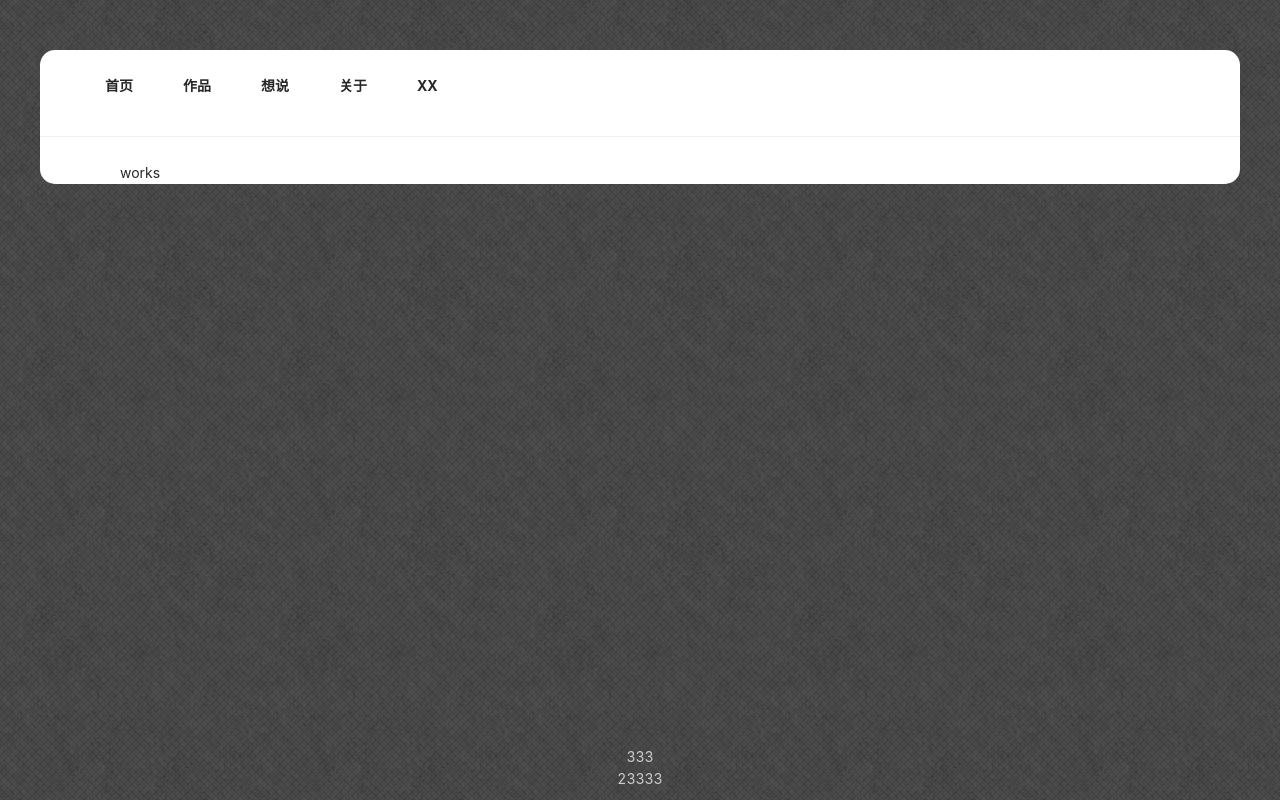
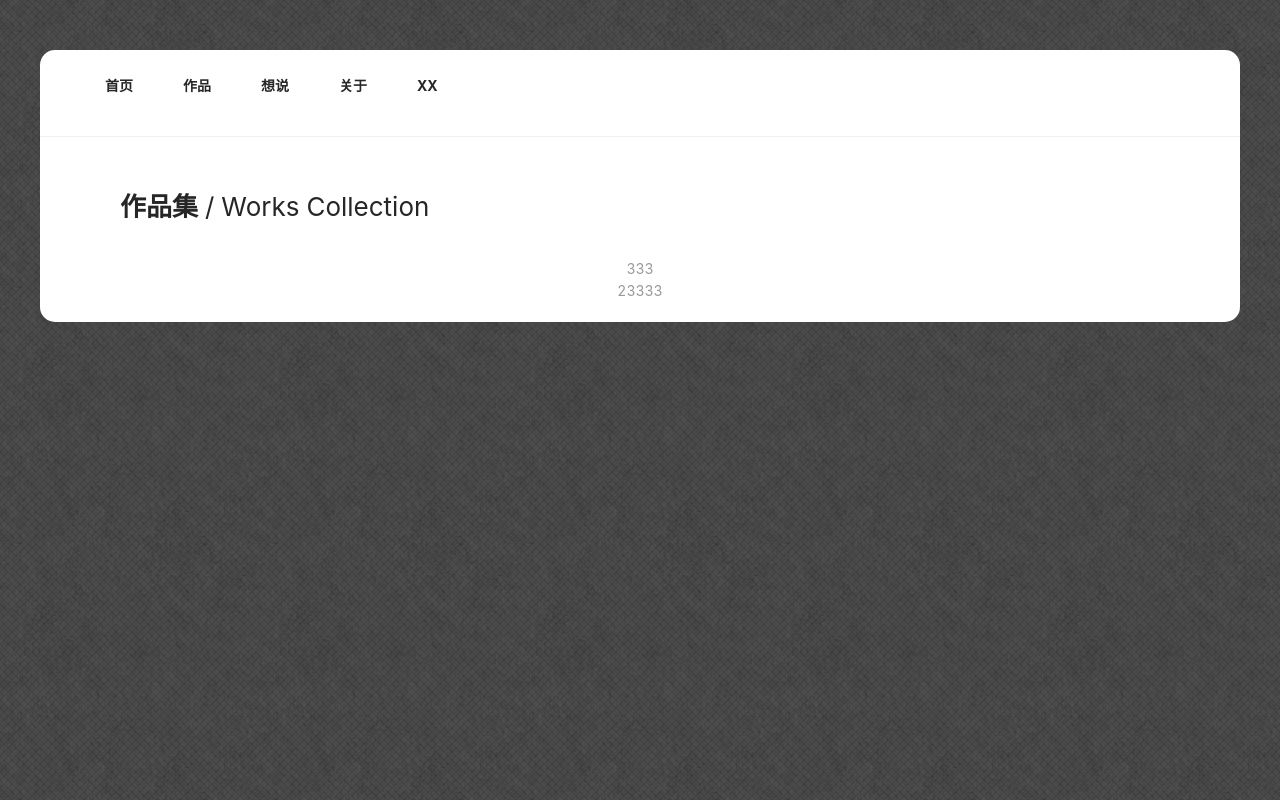
Before and after one commit to e-aj/blog, a React app in the folder blog_web/: page /works in a window 1280 px wide. Shown: the top 800 px of the page. Built offline with nearby package versions, Linux system fonts and the light colour scheme.

Commit message:
引入axios

```diff
--- a/blog_web/package.json
+++ b/blog_web/package.json
@@ -14,6 +14,7 @@
     "@types/react": "^18.0.15",
     "@types/react-dom": "^18.0.6",
     "antd": "^4.21.6",
+    "axios": "^1.1.3",
     "babel-jest": "^27.4.2",
     "babel-loader": "^8.2.3",
     "babel-plugin-named-asset-import": "^0.3.8",
--- a/blog_web/src/views/Home/home.less
+++ b/blog_web/src/views/Home/home.less
@@ -32,53 +32,18 @@
     }
     .content {
       width: 100%;
-      margin: 25px 80px;
-      .top {
-        width: 100%;
-        display: flex;
-        justify-content: space-between;
-        align-items: center;
-        height: 200px;
-        .avatar {
-          width: 20%;
-          display: inline-block;
-          height: 200px;
-        }
-        .right {
-          display: inline-block;
-          width: 80%;
-          height: 200px;
-          .title {
-            font-size: 36px;
-            font-weight: 400;
-            span {
-              color: #f25a67;
-              font-weight: 600;
-            }
-          }
-          .ant-carousel {
-            color: #868686;
-          }
-          .socical {
-            margin-top: 15px;
-            .socal_name {
-              color: #868686;
-            }
-          }
-        }
+      margin: 50px 80px 50px;
+    }
+    .foot {
+      width: 100%;
+      bottom: 20px;
+      position: relative;
+      text-align: center;
+      color: #999;
+      margin-top: 20px;
+      span {
+        display: block;
       }
-    }
-
-  }
-  .foot{
-    width: 100%;
-    position: absolute;
-    bottom: 10px;
-    text-align: center;
-    color:#ccc ;
-    margin-top: 20px;
-    span{
-      display: block;
     }
   }
 }
--- a/blog_web/src/views/Home/home.tsx
+++ b/blog_web/src/views/Home/home.tsx
@@ -29,10 +29,10 @@ function Home() {
         <div className="content">
           <Outlet />
         </div>
-      </div>
-      <div className="foot">
+        <div className="foot">
         <span>333</span>
         <span>23333</span>
+      </div>
       </div>
     </div>
   );
--- /dev/null
+++ b/blog_web/src/views/Index/Index.less
@@ -0,0 +1,34 @@
+.top {
+    width: 100%;
+    display: flex;
+    justify-content: space-between;
+    align-items: center;
+    height: 200px;
+    .avatar {
+      width: 20%;
+      display: inline-block;
+      height: 200px;
+    }
+    .right {
+      display: inline-block;
+      width: 80%;
+      height: 200px;
+      .title {
+        font-size: 36px;
+        font-weight: 400;
+        span {
+          color: #f25a67;
+          font-weight: 600;
+        }
+      }
+      .ant-carousel {
+        color: #868686;
+      }
+      .socical {
+        margin-top: 15px;
+        .socal_name {
+          color: #868686;
+        }
+      }
+    }
+  }
--- a/blog_web/src/views/Index/Index.tsx
+++ b/blog_web/src/views/Index/Index.tsx
@@ -1,4 +1,5 @@
 import React, { useState } from "react";
+import './Index.less'
 
 import {  Carousel } from "antd";
 import avatar1 from "../../assets/avatar1.png";
--- /dev/null
+++ b/blog_web/src/views/Works/Works.less
@@ -0,0 +1,8 @@
+.works{
+    .title{
+        font-size: 26px;
+        .bold{
+            font-weight: bold;
+        }
+    }
+}
--- a/blog_web/src/views/Works/Works.tsx
+++ b/blog_web/src/views/Works/Works.tsx
@@ -1,8 +1,15 @@
 import React from "react";
+import './Works.less'
 
 function Works() {
     return(
-        <div className="works">works</div>
+        <div className="works">
+            <div className="title">
+                <span className="bold">作品集</span>
+                <span> / </span>
+            <span>Works Collection</span>
+            </div>
+        </div>
     )
 
 }
```
Also changed, not shown: blog_web/src/api/http.ts (added, +36 -0 lines), blog_web/src/assets/u147.png (added), 1 other file (tests, documents, lock files or other folders).
